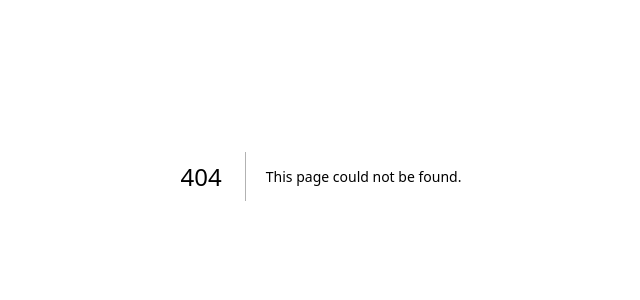
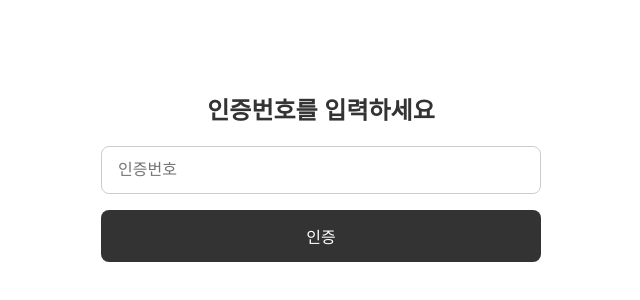
Before and after one commit to rmfnxm23/CHEESE-CHOCO_FE, a Next.js app in the folder cheesenchoco/: page /find/changepw/1 in a window 1280 px wide. Before the commit this address had no page. Shown: the part 224-524 px from the top of the page, without its empty margins (319-959 px from the left). Built offline with nearby package versions, Linux system fonts and the light colour scheme.

Commit message:
Feat: 비밀번호 찾기, 인증코드 및 비밀번호 변경 API 구현

```diff
--- /dev/null
+++ b/cheesenchoco/src/features/UserManagement/FindPage/ChangePw/index.tsx
@@ -0,0 +1,151 @@
+import { useRouter } from "next/router";
+import { useState } from "react";
+import { ChangePwStyled } from "./styled";
+import clsx from "clsx";
+import { useFormik } from "formik";
+import axios from "axios";
+import { passCheckValidation, passValidation } from "@/util/validation";
+
+const ChangePwPage = () => {
+  const router = useRouter();
+  const { id } = router.query;
+  //   console.log(id);
+
+  const [code, setCode] = useState(""); // 인증코드 관리
+  const [certification, setCertification] = useState(false); // 인증 번호 일치 확인 시 form 나타나도록 관리
+
+  // 비밀번호 유효성 검사에 따른 에러 메세지 상태 관리
+  const [passError, setPassError] = useState("");
+  const [passCheckError, setPassCheckError] = useState("");
+
+  // 비밀번호 유효성 검사 boolean 상태
+  const [isPassword, setIsPassword] = useState(false);
+  const [isPasswordCheck, setIsPasswordCheck] = useState(false);
+
+  // 인증번호 일치 확인
+  const handleVerifyCode = async () => {
+    const data = { id, code };
+    console.log(data);
+
+    try {
+      const res = await axios.post(
+        "http://localhost:5000/user/pwVerifyCode",
+        data
+      );
+
+      if (res.data.success === true) {
+        setCertification(true);
+      } else {
+        alert(res.data.message);
+      }
+    } catch (err) {
+      console.error(err);
+    }
+  };
+
+  const formik = useFormik({
+    initialValues: {
+      password: "",
+      passwordCheck: "",
+    },
+    onSubmit: async (values) => {
+      console.log(values);
+      const data = {
+        id: id,
+        password: values.password,
+      };
+
+      try {
+        const res = await axios.post(
+          "http://localhost:5000/user/change/pw",
+          data
+        );
+
+        if (res.data.success === true) {
+          alert(res.data.message);
+          router.push("/login");
+        } else {
+          alert(res.data.message);
+        }
+      } catch (err) {
+        console.error(err);
+      }
+    },
+  });
+
+  // 활성화 조건
+  const isValid = isPassword && isPasswordCheck;
+
+  return (
+    <ChangePwStyled className={clsx("changepw-wrap")}>
+      <div className="changepw-container">
+        {!certification ? (
+          <div className="code-box">
+            <h2 className="title">인증번호를 입력하세요</h2>
+            <input
+              type="text"
+              value={code}
+              onChange={(e) => setCode(e.target.value)}
+              placeholder="인증번호"
+            />
+            <button onClick={handleVerifyCode}>인증</button>
+          </div>
+        ) : (
+          <>
+            <h2>비밀번호를 재설정하세요</h2>
+            <form onSubmit={formik.handleSubmit}>
+              <input
+                type="password"
+                name="password"
+                value={formik.values.password}
+                onChange={(e) => {
+                  formik.handleChange(e);
+                  passValidation(e.target.value, setPassError, setIsPassword); // 입력할 때마다 유효성 검사
+                }}
+                placeholder="새 비밀번호"
+                required
+              />
+
+              <p
+                className="error-message"
+                style={{ color: "red", fontSize: 12 }}
+              >
+                {passError}
+              </p>
+
+              {/* 비밀번호 확인 */}
+              <input
+                type="password"
+                name="passwordCheck"
+                value={formik.values.passwordCheck}
+                onChange={(e) => {
+                  formik.handleChange(e);
+                  passCheckValidation(
+                    e.target.value,
+                    formik.values.password,
+                    setPassCheckError,
+                    setIsPasswordCheck
+                  );
+                }}
+                placeholder="새 비밀번호 확인"
+                required
+              />
+              <p
+                className="error-message"
+                style={{ color: "red", fontSize: 12 }}
+              >
+                {passCheckError}
+              </p>
+
+              <button type="submit" disabled={!isValid} className="change-btn">
+                변경
+              </button>
+            </form>
+          </>
+        )}
+      </div>
+    </ChangePwStyled>
+  );
+};
+
+export default ChangePwPage;
--- /dev/null
+++ b/cheesenchoco/src/features/UserManagement/FindPage/ChangePw/styled.ts
@@ -0,0 +1,120 @@
+import styled from "styled-components";
+
+export const ChangePwStyled = styled.div`
+  &.changepw-wrap {
+    width: 100%;
+    height: 100vh;
+    display: flex;
+    align-items: center;
+    justify-content: center;
+
+    .changepw-container {
+      display: flex;
+      flex-direction: column;
+      align-items: center;
+      padding: 40px 30px;
+      border-radius: 12px;
+      width: 100%;
+      max-width: 500px;
+
+      h2 {
+        font-size: 24px;
+        font-weight: bold;
+        color: #333;
+        margin-bottom: 20px;
+      }
+
+      /* 인증 코드 */
+      .code-box {
+        display: flex;
+        flex-direction: column;
+        justify-content: center;
+        width: 100%;
+
+        .title {
+          text-align: center;
+        }
+
+        input {
+          padding: 14px 16px;
+          font-size: 16px;
+          border: 1px solid #ccc;
+          border-radius: 8px;
+          margin-bottom: 16px;
+          transition: border-color 0.3s;
+
+          &:focus {
+            outline: none;
+          }
+        }
+
+        button {
+          padding: 14px 16px;
+          font-size: 16px;
+          color: #fff;
+          background-color: #333;
+          border: none;
+          border-radius: 8px;
+          cursor: pointer;
+          transition: background-color 0.3s;
+
+          &:hover {
+            background-color: #0056b3;
+          }
+        }
+      }
+
+      /* 비밀번호 재설정 폼 */
+      form {
+        width: 100%;
+        display: flex;
+        flex-direction: column;
+
+        input {
+          padding: 14px 16px;
+          font-size: 16px;
+          border: 1px solid #ccc;
+          border-radius: 8px;
+          transition: border-color 0.3s;
+
+          &:focus {
+            outline: none;
+            border-color: #007bff;
+          }
+        }
+
+        /* 비밀번호 변경 비활성화 */
+        .change-btn {
+          width: 100%;
+          padding: 15px;
+          border-radius: 8px;
+          border: none;
+          background-color: gray;
+          color: #fff;
+          transition: background-color 0.3s ease;
+        }
+
+        /* 비밀번호 변경 활성화 */
+        .change-btn:enabled {
+          background-color: black;
+          color: white;
+          cursor: pointer;
+        }
+
+        div {
+          margin-top: 10px;
+          font-size: 15px;
+        }
+
+        strong {
+          color: #007bff;
+        }
+      }
+
+      .error-message {
+        color: red;
+        margin: 10px;
+      }
+    }
+  }
+`;
--- /dev/null
+++ b/cheesenchoco/src/pages/find/changepw/[id].tsx
@@ -0,0 +1,7 @@
+import ChangePwPage from "@/features/UserManagement/FindPage/ChangePw";
+
+const ChangePw = () => {
+  return <ChangePwPage />;
+};
+
+export default ChangePw;
```
Also changed, not shown: cheesenchoco/src/features/UserManagement/FindPage/FindPw/index.tsx (+19 -15 lines).
